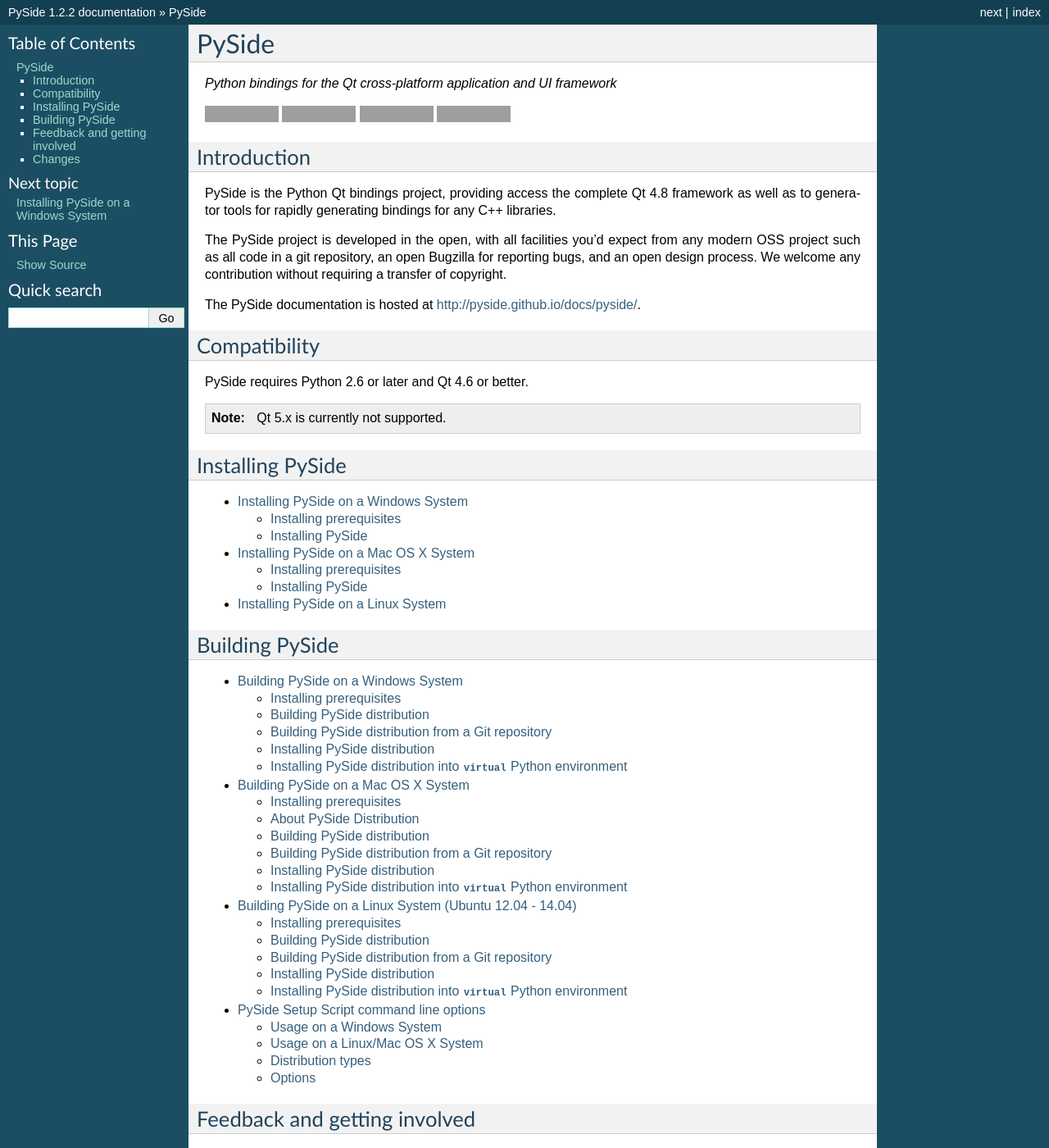
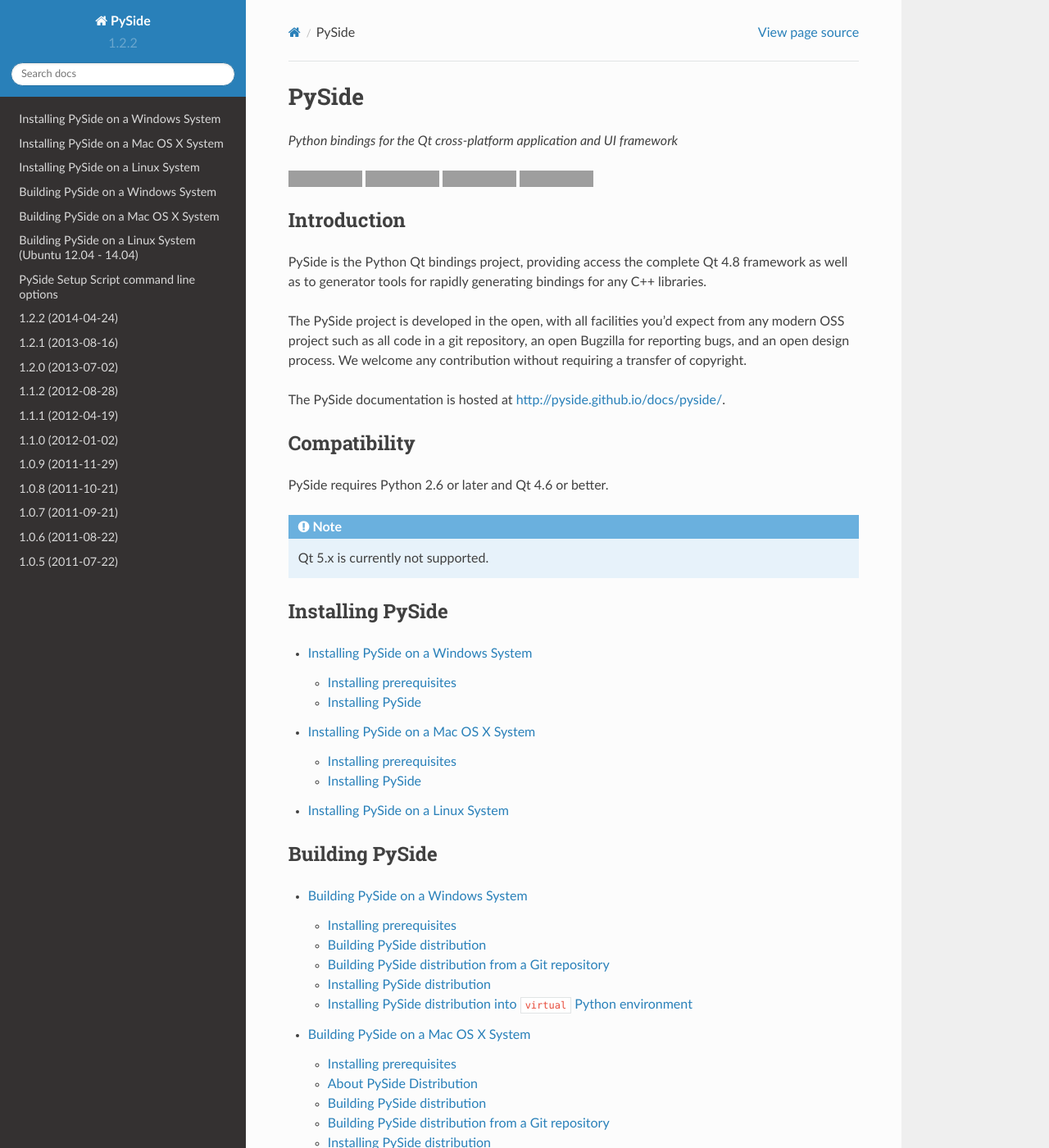
Before and after one commit to pyside/pyside2-setup, a Sphinx documentation site: the page built from docs/index.rst, in a window 1280 px wide and 1400 px high. Shown: the whole window at 82% size. Built offline with Sphinx 7.4.7 and the Read the Docs theme 2.0.0, drawn with Linux system fonts in a browser that asks for light colours; some of the changed text lies outside the part shown; grey boxes are pictures that could not be loaded.

Commit message:
Use sphinx_rtd_theme in ReST documentation

```diff
--- a/docs/conf.py
+++ b/docs/conf.py
@@ -107,6 +107,15 @@ html_theme = 'default'
 
 # Add any paths that contain custom themes here, relative to this directory.
 #html_theme_path = []
+
+# on_rtd is whether we are on readthedocs.org
+on_rtd = os.environ.get('READTHEDOCS', None) == 'True'
+
+if not on_rtd:
+    # only import and set the theme if we're building docs locally
+    import sphinx_rtd_theme
+    html_theme = 'sphinx_rtd_theme'
+    html_theme_path = [sphinx_rtd_theme.get_html_theme_path()]
 
 # The name for this set of Sphinx documents.  If None, it defaults to
 # "<project> v<release> documentation".
```
Also changed, not shown: 1 other file.
